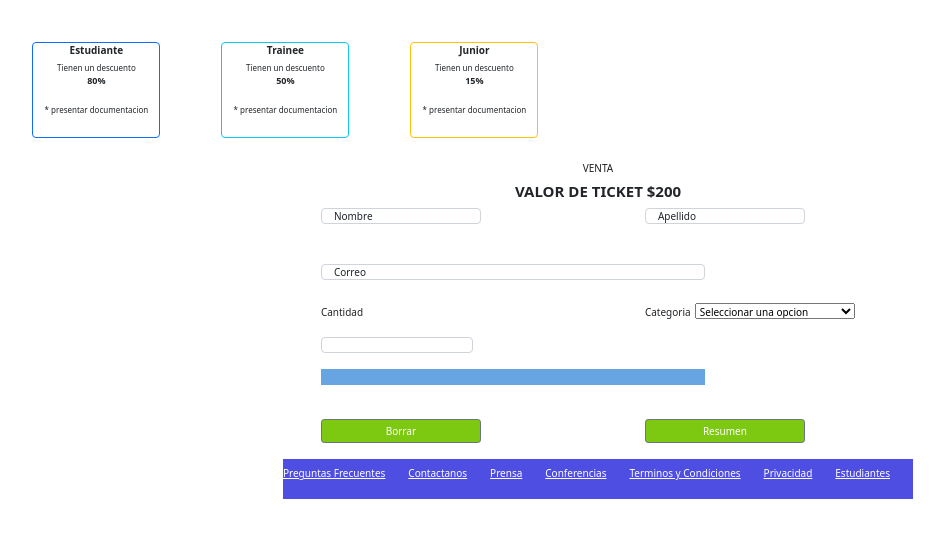
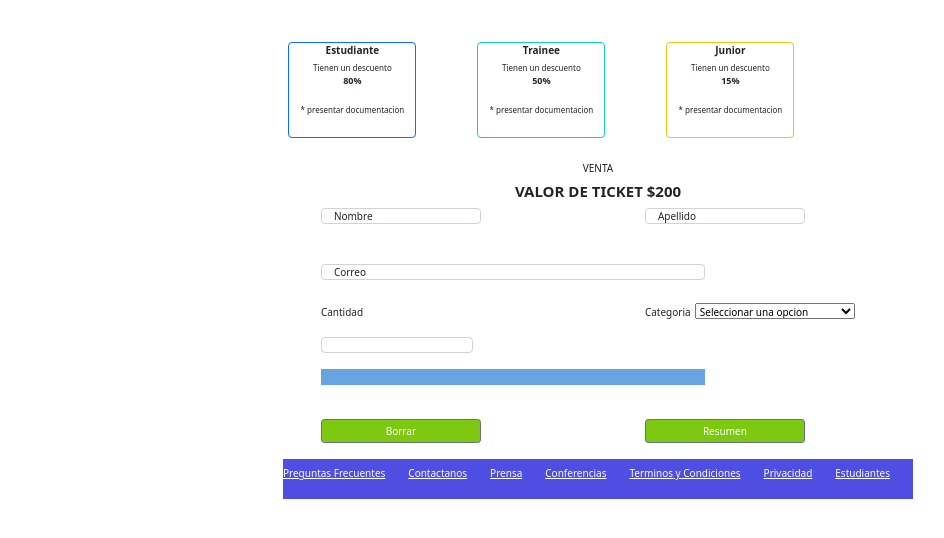
Before and after one commit to Agustina-Flores/CodoACodo, a plain HTML site: page comprarTickets.html in a window 1280 px wide. Shown: the part 36-574 px from the top of the page, without its empty margins (42-986 px from the left). Drawn offline with nearby package versions, Linux system fonts and the light colour scheme.

Commit message:
Update comprarTickets.html

```diff
--- a/comprarTickets.html
+++ b/comprarTickets.html
@@ -75,7 +75,7 @@
           </header>
           <tr>
             <td>
-                <div style="max-width:540px; margin: auto; margin-right: 52%;">
+                <div style="max-width:540px; margin: auto; margin-right: 32%;">
                         <br></br>
                         <div class="row" style="width: 140%;">
                             <div class="col-sm-3">
```
